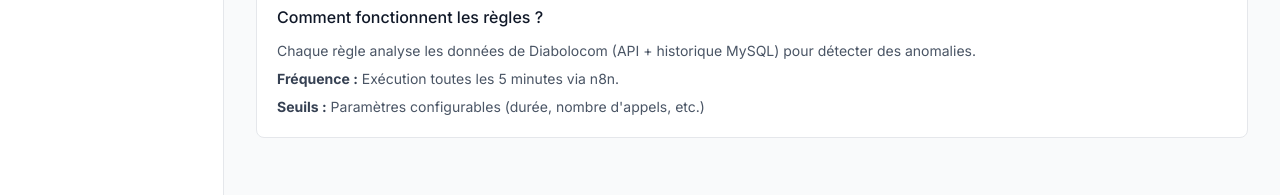
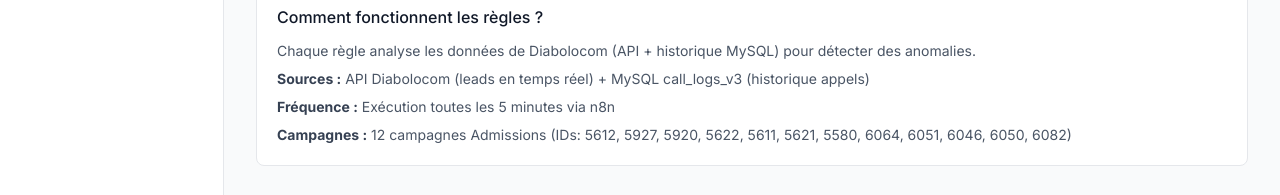
Before and after one commit to Iducournau/vigie-diabolocom, a Next.js app: page /rules in a window 1280 px wide. Shown: the part 273-468 px from the top of the page. Built offline with nearby package versions, Linux system fonts and the light colour scheme; no server answers; the database is empty.

Commit message:
Rules: descriptions techniques détaillées

```diff
--- a/app/rules/page.tsx
+++ b/app/rules/page.tsx
@@ -20,28 +20,36 @@ interface Rule {
   alert_count: number;
 }
 
-// Mapping des règles avec leurs paramètres et sévérité
-// (ces infos ne sont pas en DB, on les définit ici en V1)
-const RULES_CONFIG: Record<string, { severity: Severity; parameters: Record<string, number> }> = {
+// Mapping des règles avec leurs paramètres, sévérité et descriptions techniques
+const RULES_CONFIG: Record<string, {
+  severity: Severity;
+  parameters: Record<string, number>;
+  description: string;
+}> = {
   "00097670-06b9-406a-97cc-c8d138448eff": {
     severity: "critical",
-    parameters: { hoursThreshold: 72 }
+    parameters: { hoursThreshold: 72 },
+    description: "Lead priorité 1 sans appel depuis 72h+ (API Diabolocom, folder Admissions)"
   },
   "23934576-a556-4035-8dc8-2d851a86e02e": {
     severity: "critical",
-    parameters: { hoursThreshold: 48 }
+    parameters: { hoursThreshold: 48 },
+    description: "Wrapup RDV/SUIVI/Rappel sans nouvel appel depuis 48h (MySQL call_logs_v3)"
   },
   "59cb9b8e-6916-47f8-898c-c2e18c81f4a6": {
     severity: "warning",
-    parameters: { durationThreshold: 30 }
+    parameters: { durationThreshold: 30 },
+    description: "Wrapup Injoignable/Répondeur/Faux numéro avec talk_duration > 30s (MySQL)"
   },
   "7caa90f2-9288-4c80-8d6a-6d3078c6a135": {
     severity: "warning",
-    parameters: { durationThreshold: 10 }
+    parameters: { durationThreshold: 10 },
+    description: "Wrapup Perdu/Pas intéressé/Raccroche avec talk_duration < 10s (MySQL)"
   },
   "c99b95b1-5dd6-48ed-b703-84df70e4eddb": {
     severity: "info",
-    parameters: { callThreshold: 10 }
+    parameters: { callThreshold: 10 },
+    description: "Lead avec 10+ appels sur 7 jours sans clôture définitive (MySQL GROUP BY)"
   },
 };
 
@@ -83,11 +91,15 @@ export default function RulesPage() {
 
       // Transformer les données
       const transformedRules: Rule[] = (rulesData || []).map((rule) => {
-        const config = RULES_CONFIG[rule.id] || { severity: "info", parameters: {} };
+        const config = RULES_CONFIG[rule.id] || {
+          severity: "info",
+          parameters: {},
+          description: rule.description || "Règle personnalisée"
+        };
         return {
           id: rule.id,
           name: rule.name,
-          description: rule.description,
+          description: config.description,
           rule_type: rule.rule_type,
           severity: config.severity,
           parameters: config.parameters,
@@ -165,7 +177,7 @@ export default function RulesPage() {
                 <td className="px-5 py-4">
                   <div>
                     <p className="font-medium text-gray-900 dark:text-gray-100 text-sm">{rule.name}</p>
-                    <p className="text-xs text-gray-500 dark:text-gray-400 mt-0.5">{rule.description}</p>
+                    <p className="text-xs text-gray-500 dark:text-gray-400 mt-0.5 max-w-md">{rule.description}</p>
                   </div>
                 </td>
                 <td className="px-5 py-4">
@@ -205,10 +217,13 @@ export default function RulesPage() {
             Chaque règle analyse les données de Diabolocom (API + historique MySQL) pour détecter des anomalies.
           </p>
           <p>
-            <strong className="text-gray-700 dark:text-gray-300">Fréquence :</strong> Exécution toutes les 5 minutes via n8n.
+            <strong className="text-gray-700 dark:text-gray-300">Sources :</strong> API Diabolocom (leads en temps réel) + MySQL call_logs_v3 (historique appels)
           </p>
           <p>
-            <strong className="text-gray-700 dark:text-gray-300">Seuils :</strong> Paramètres configurables (durée, nombre d&apos;appels, etc.)
+            <strong className="text-gray-700 dark:text-gray-300">Fréquence :</strong> Exécution toutes les 5 minutes via n8n
+          </p>
+          <p>
+            <strong className="text-gray-700 dark:text-gray-300">Campagnes :</strong> 12 campagnes Admissions (IDs: 5612, 5927, 5920, 5622, 5611, 5621, 5580, 6064, 6051, 6046, 6050, 6082)
           </p>
         </div>
       </div>
```
